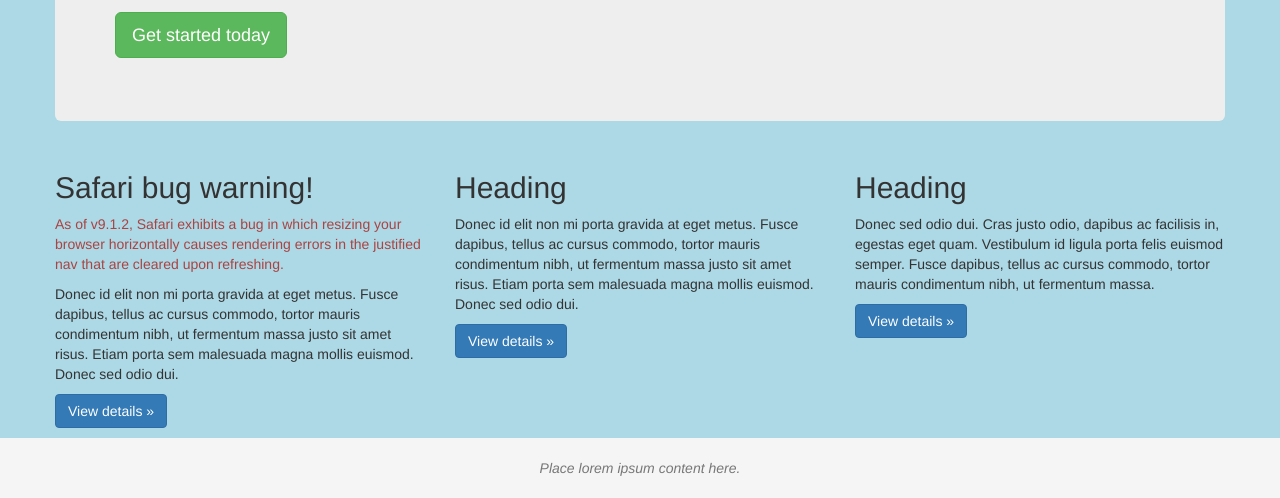
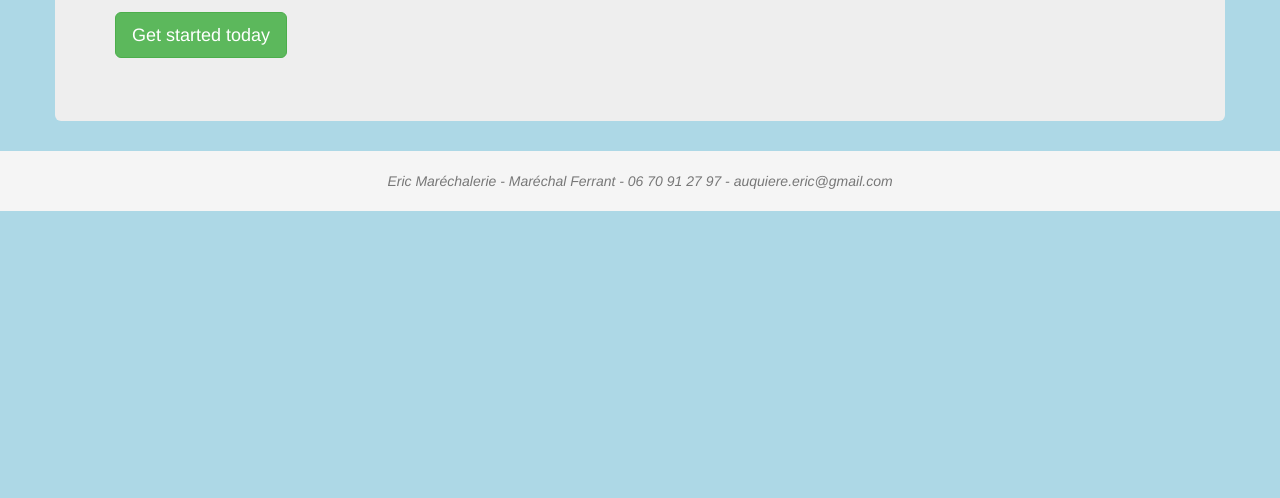
Before and after one commit to Marie888/Eric-Marechalerie, a plain HTML site: page index.html in a window 1280 px wide. Shown: the part 670-1168 px from the top of the page. After the commit the page ends 881 px from the top, so only its background shows below. Drawn offline with nearby package versions, Linux system fonts and the light colour scheme.

Commit message:
Update index.html

```diff
--- a/index.html
+++ b/index.html
@@ -51,31 +51,11 @@
         <p class="lead">Cras justo odio, dapibus ac facilisis in, egestas eget quam. Fusce dapibus, tellus ac cursus commodo, tortor mauris condimentum nibh, ut fermentum massa justo sit amet.</p>
         <p><a class="btn btn-lg btn-success" href="#" role="button">Get started today</a></p>
       </div>
-
-      <!-- Example row of columns -->
-      <div class="row">
-        <div class="col-lg-4">
-          <h2>Safari bug warning!</h2>
-          <p class="text-danger">As of v9.1.2, Safari exhibits a bug in which resizing your browser horizontally causes rendering errors in the justified nav that are cleared upon refreshing.</p>
-          <p>Donec id elit non mi porta gravida at eget metus. Fusce dapibus, tellus ac cursus commodo, tortor mauris condimentum nibh, ut fermentum massa justo sit amet risus. Etiam porta sem malesuada magna mollis euismod. Donec sed odio dui. </p>
-          <p><a class="btn btn-primary" href="#" role="button">View details &raquo;</a></p>
-        </div>
-        <div class="col-lg-4">
-          <h2>Heading</h2>
-          <p>Donec id elit non mi porta gravida at eget metus. Fusce dapibus, tellus ac cursus commodo, tortor mauris condimentum nibh, ut fermentum massa justo sit amet risus. Etiam porta sem malesuada magna mollis euismod. Donec sed odio dui. </p>
-          <p><a class="btn btn-primary" href="#" role="button">View details &raquo;</a></p>
-       </div>
-        <div class="col-lg-4">
-          <h2>Heading</h2>
-          <p>Donec sed odio dui. Cras justo odio, dapibus ac facilisis in, egestas eget quam. Vestibulum id ligula porta felis euismod semper. Fusce dapibus, tellus ac cursus commodo, tortor mauris condimentum nibh, ut fermentum massa.</p>
-          <p><a class="btn btn-primary" href="#" role="button">View details &raquo;</a></p>
-        </div>
-      </div>
     </div>
 
-    <footer>
+   <footer>
       <div class="container">
-        <p class="text-muted">Place lorem ipsum content here.</p>
+        <p class="text-muted">Eric Maréchalerie - Maréchal Ferrant - 06 70 91 27 97 - auquiere.eric@gmail.com </p>
       </div>
     </footer>
   </body>
```
